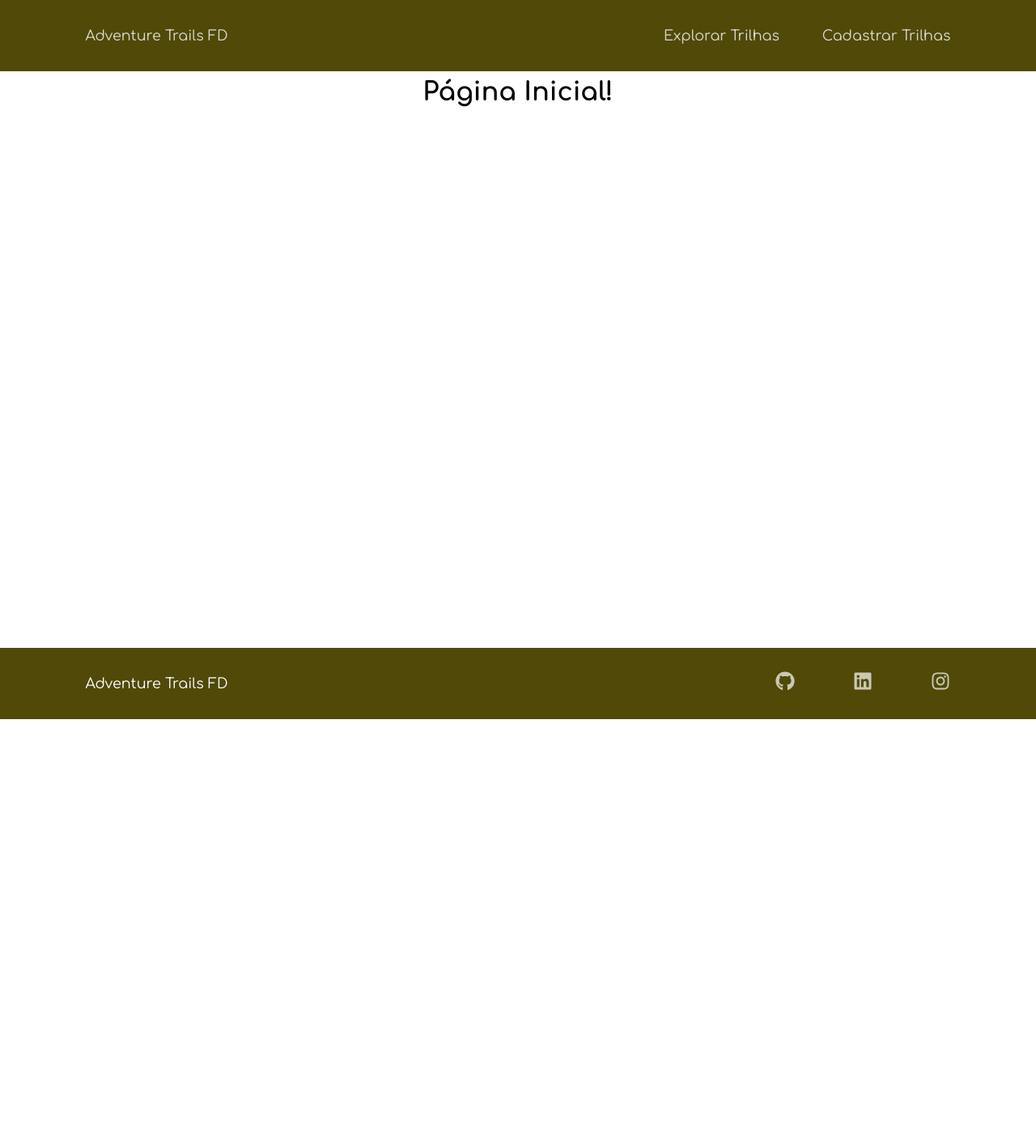
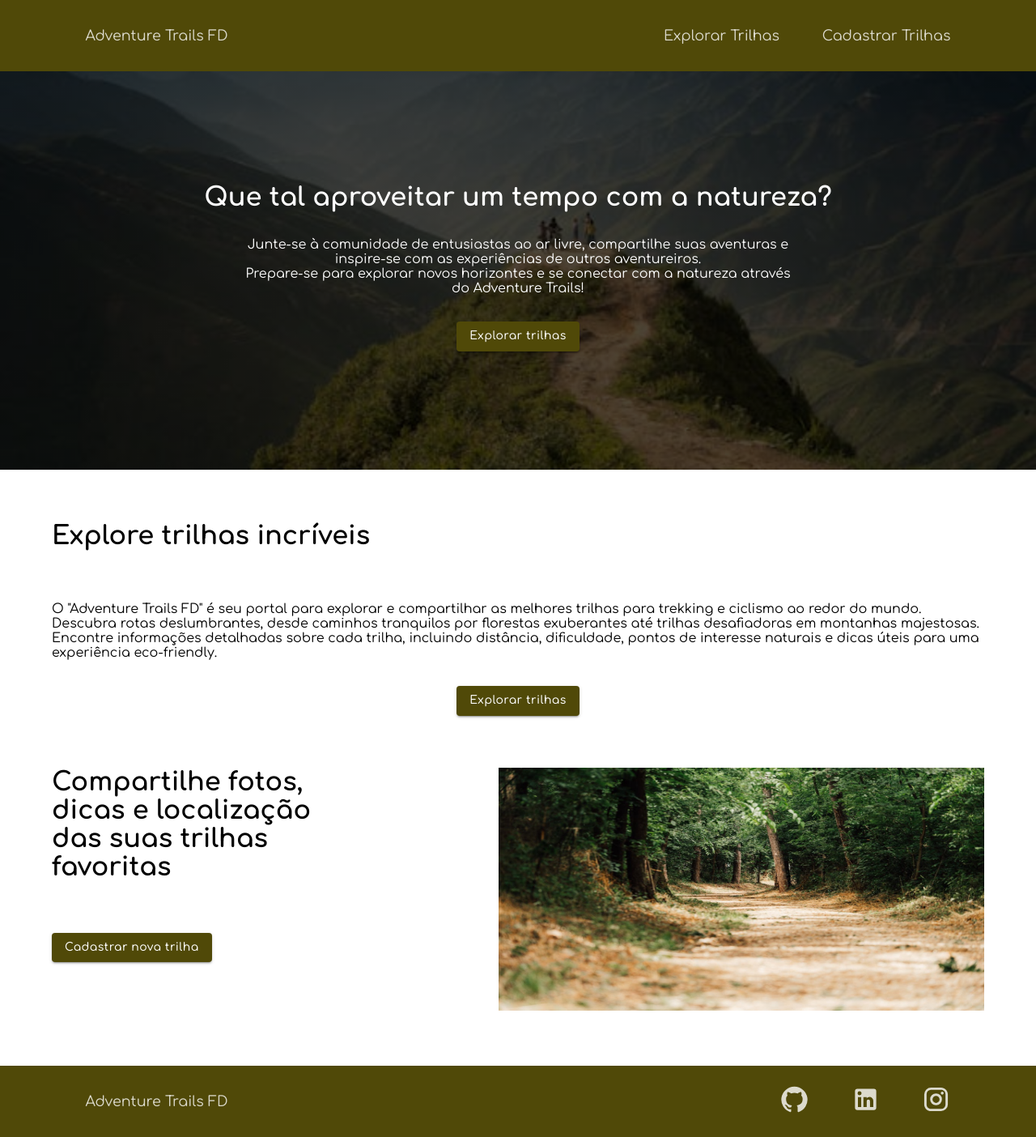
Before and after one commit to hiediferreira/adventure-trails-fd, a React (Vite) app: page / in a window 1280 px wide. Shown: the whole page at 81% size. Before the commit the page ends 888 px from the top, so only its background shows below. Built offline with nearby package versions, Linux system fonts and the light colour scheme.

Commit message:
Semana_12

```diff
--- a/src/App.css
+++ b/src/App.css
@@ -3,7 +3,6 @@
     flex-direction: column;
     align-items: center;
     /* width: 100vw; */
-    height: 100vh;
 }
 
 .titulo{
--- a/src/Components/CardFooter/Footer.jsx
+++ b/src/Components/CardFooter/Footer.jsx
@@ -1,14 +1,25 @@
 import styles from "./footer.module.css"
-import { FaGithub, FaLinkedin, FaInstagram } from "react-icons/fa"
+import { Link } from "react-router-dom"
+// import GitHubIcon from '@mui/icons-material/GitHub'
+// import LinkedInIcon from '@mui/icons-material/LinkedIn'
+// import InstagramIcon from '@mui/icons-material/Instagram';
+
+import { GitHub, LinkedIn, Instagram} from "@mui/icons-material"
 
 function Footer(){
     return(
         <footer className={styles.footer}>
-            <p>Adventure Trails FD</p>
-            <div className="footer-icones">
-                <a href="#"><FaGithub /></a>
-                <a href="#"><FaLinkedin /></a>
-                <a href="#"><FaInstagram /></a>
+            <Link className={styles.iconHome2} to="/">Adventure Trails FD</Link>
+            <div>
+                <Link className={styles.footerIcons}>
+                    <GitHub fontSize="large"/>
+                </Link>
+                <Link className={styles.footerIcons}>
+                    <LinkedIn fontSize="large" />
+                </Link>
+                <Link className={styles.footerIcons}>
+                    <Instagram fontSize="large" />
+                </Link>
             </div>
         </footer>
     )
--- a/src/Components/CardFooter/footer.module.css
+++ b/src/Components/CardFooter/footer.module.css
@@ -1,22 +1,26 @@
-footer{
+.footer{
     background-color: var(--marrom);
     height: 5em;
-
+    width: 100vw;
     display: flex;
     justify-content: space-between;
     align-items: center;
     padding: 0 6em;
-    color: white;
     font-size: 1.1em
 }
 
-footer a{
+.footerIcons { /* Configurando a tag <Link />*/
     color: white;
     padding-left: 3em;
-    opacity: 0.7;
-    font-size: 24px;
+    opacity: 0.8;
 }
-footer a:hover{
+
+.footerIcons:hover, .iconHome2:hover{
     opacity: 1;
-    font-size: 28px;
+    font-size: 1.2em;;
 }
+
+.iconHome2 {
+    opacity: 0.8;
+    color: white;
+}
--- a/src/Components/CardHeader/Header.jsx
+++ b/src/Components/CardHeader/Header.jsx
@@ -4,10 +4,10 @@ import { Link } from "react-router-dom"
 function Header(){
     return(
         <header className={styles.header}>
-            <Link to="/">Adventure Trails FD</Link>
+            <Link className={styles.linkHome1} to="/">Adventure Trails FD</Link>
             <nav>
-                <Link to="/lista">Explorar Trilhas</Link>
-                <Link to="/cadastro">Cadastrar Trilhas</Link>
+                <Link  className={styles.linkHeader} to="/lista">Explorar Trilhas</Link>
+                <Link className={styles.linkHeader} to="/cadastro">Cadastrar Trilhas</Link>
             </nav>
         </header>
     )
--- a/src/Components/CardHeader/header.module.css
+++ b/src/Components/CardHeader/header.module.css
@@ -10,16 +10,18 @@
     position: fixed;
 }
 
-a{  /* Configurando a tag <Link />*/
+.linkHeader{
     color: white;
+    padding-left: 3em;
     opacity: 0.8;
 }
 
-a:hover{
+.linkHeader:hover, .linkHome1:hover{
     opacity: 1;
     font-size: 1.2em;
 }
 
-nav a{
-    padding-left: 3em;
+.linkHome1{
+    color: white;
+    opacity: 0.8;
 }
--- a/src/Components/CardTrilha/style.css
+++ b/src/Components/CardTrilha/cardTrilha.module.css
@@ -1,4 +1,4 @@
-.card-container{
+.cardContainer{
     /* Contém todo o conteúdo do card*/
     display: flex;
     box-shadow: .2em .2em .8em black;
@@ -8,17 +8,17 @@
     color: var(--corFonte);
 }
 
-.card-container:hover{
-    border: 2px solid var(--bordaHover);
+.cardContainer:hover{
+    border: 4px solid var(--bordaHover);
     box-shadow: none;
 }
 
-.card-imagem{
+.cardImagem{
     /* Contém apenas a imagem*/
     background-position: center;
 }
 
-.card-container-dados{
+.cardDados{
     /* Contém todo o conteúdo do card (título, informações)*/
     display: flex;
     flex-direction: column;
@@ -29,24 +29,24 @@
     margin: auto;
 }
 
-.card-titulo{
+.cardTitulo{
     font-weight: bold;
     padding-bottom: 1em;
 }
 
-.card-nome{
+.cardNome{
     text-align: right;
     font-weight: bold;
 }
 
-.card-duracao, .card-trajeto{
+.cardDuracao, .cardTrajeto{
     color: var(--cinza);
     font-weight: bold;
     margin-bottom: 10px;
     text-align: left;
 }
 
-.card-dif{
+.cardDif{
     width: 100px;
     border-radius: 10px;
     background-color: rgba(92, 102, 112, 0.5);
@@ -56,19 +56,25 @@
     margin-bottom: 10px;
 }
 
-.card-aval{
+.cardAval{
     /* Contém as estrelas e o link para avaliação*/
     display: flex;
 }
 
-.estrelas{
-    margin-right: 8px;
-    text-align: left;
-}
-
-.link-aval{
+.linkAval{
     text-align: right;
     color: var(--corFonte);
     text-align: right;
     margin-left: 50px;
 }
+
+.favButton{
+    border: none;
+    font-size: 24px;
+    margin-left: 10px;
+}
+
+.estrelas{
+    color: rgb(149, 4, 149);
+    font-size: 24px;
+}
--- a/src/Components/CardTrilha/index.jsx
+++ b/src/Components/CardTrilha/index.jsx
@@ -1,11 +1,42 @@
-import "./style.css"
+import styles from "./cardTrilha.module.css"
+import {FaStar, FaRegHeart, FaHeart} from "react-icons/fa"
+import { useState } from "react"
+
 
 function CardTrilha({dadosTrilha}){
+    const [favorito, setFavorito] = useState(false)
+
     return(
-        <div>
-            <img className="card-imagem" width={"200px"} src={dadosTrilha.urlImagem} alt="imagem-trilha" />
-            <h1>{dadosTrilha.nomeTrilha}</h1>
-            <span>{dadosTrilha.cidade} / {dadosTrilha.estado}</span>
+        <div className={styles.cardContainer}>
+            <img className={styles.cardImagem} width={"200px"} src={dadosTrilha.urlImagem} alt="imagem-trilha" />
+
+            <div className={styles.cardDados}>
+                <p className={styles.cardTitulo}>
+                    {dadosTrilha.nomeTrilha} - {dadosTrilha.cidade}/{dadosTrilha.estado}
+                    <button className={styles.favButton} onClick={()=> setFavorito((fav) => !fav)}>
+                        {favorito ? <FaHeart style={{color:'red'}} /> : <FaRegHeart  />}
+                    </button>
+                </p>
+
+                <p className={styles.cardNome}>Por: {dadosTrilha.nomeUsuario}</p>
+
+                <p className={styles.cardDuracao}>Duração: {dadosTrilha.duracao} min</p>
+
+                <p className={styles.cardTrajeto}>Trajeto: {dadosTrilha.trajeto} km</p>
+
+                <p className={styles.cardDif}>{dadosTrilha.dificuldade}</p>
+
+                <div className={styles.cardAval}>
+                    <div className={styles.estrelas}>
+                        <FaStar style={{marginRight:"5px"}}/>
+                        <FaStar style={{marginRight:"5px"}}/>
+                        <FaStar style={{marginRight:"5px"}}/>
+                        <FaStar style={{marginRight:"5px"}}/>
+                        <FaStar />
+                    </div>
+                    <a href="#" className={styles.linkAval}>Avaliações</a>
+                </div>
+            </div>
         </div>
     )
 }
--- a/src/Pages/Home.jsx
+++ b/src/Pages/Home.jsx
@@ -1,7 +1,64 @@
+import styles from "./estilosPages.module.css"
+import { Link } from "react-router-dom"
+
+import { createTheme, ThemeProvider } from '@mui/material/styles'
+import { Button } from '@mui/material'
+
+
 function Home(){
+
+    const theme = createTheme({
+        palette: {
+            primary: {
+                main: '#504908',
+                contrastText: '#fff',
+            }
+        },
+        typography: {
+            button: {
+                textTransform: "none",  //removendo o upperCase dos botões
+            }
+        }
+    })
+
     return(
         <div className="container">
-            <h1>Página Inicial!</h1>
+            <div className={styles.imgHome}>
+                <h1>Que tal aproveitar um tempo com a natureza?</h1>
+                <p className={styles.pSize}>
+                    Junte-se à comunidade de entusiastas ao ar livre, compartilhe suas aventuras e inspire-se com as experiências de outros aventureiros. <br />Prepare-se para explorar novos horizontes e se conectar com a natureza através do Adventure Trails!
+                </p>
+                <ThemeProvider theme={theme}>
+                    <Button variant="contained" color="primary"><Link className={styles.linkHome} to="/lista">Explorar trilhas</Link></Button>
+                </ThemeProvider>
+            </div>
+            <div className={styles.conteudoHome}>
+                <div className={styles.cHome1}>
+                    <div>
+                        <h1 className={styles.margin2em}>Explore trilhas incríveis</h1>
+                        <p className={styles.margin2em}>
+                            O "Adventure Trails FD" é seu portal para explorar e compartilhar as melhores trilhas para trekking e ciclismo ao redor do mundo. Descubra rotas deslumbrantes, desde caminhos tranquilos por florestas exuberantes até trilhas desafiadoras em montanhas majestosas. Encontre informações detalhadas sobre cada trilha, incluindo distância, dificuldade, pontos de interesse naturais e dicas úteis para uma experiência eco-friendly.
+                        </p>
+                    </div>
+                    <div>
+                        <ThemeProvider theme={theme}>
+                            <Button variant="contained" color="primary" sx={{"mb":8}}><Link to="/lista" className={styles.linkHome}>Explorar trilhas</Link></Button>
+                        </ThemeProvider>
+                    </div>
+                </div>
+
+                <div className={styles.cHome2}>
+                    <div>
+                        <h1 className={styles.h1Size}>Compartilhe fotos, dicas e localização das suas trilhas favoritas</h1>
+                        <ThemeProvider theme={theme}>
+                            <Button variant="contained" color="primary"><Link className={styles.linkHome} to="/cadastro">Cadastrar nova trilha</Link></Button>
+                        </ThemeProvider>
+                    </div>
+                    <div>
+                        <img className={styles.imgNatureza} src="./src/assets/img-natureza.jpg" alt="imagem ilustrativa"/>
+                    </div>
+                </div>
+            </div>
         </div>
     )
 }
--- a/src/Pages/Lista.jsx
+++ b/src/Pages/Lista.jsx
@@ -1,19 +1,20 @@
 import CardTrilha from "../Components/CardTrilha"
 import { useContext } from "react"
 import { TrilhasContext } from "../Context/TrilhasContext"
+import styles from "./estilosPages.module.css"
 
 function Lista(){
     const {trilhas, isLoading} = useContext(TrilhasContext)
 
     return(
         <div className="container">
-            <h1>Explore trilhas incríveis</h1>
+            <h1 className={styles.h1Lista}>Explore trilhas incríveis</h1>
             {!!trilhas && !isLoading ? (
                 trilhas.map((traill, index) => (
                     <CardTrilha dadosTrilha={traill} key={index} />
                 ))
                 ) : (
-                    <span>Não há dados disponíceis</span>
+                    <span>Não há dados disponíveis</span>
                 )
             }
         </div>
--- /dev/null
+++ b/src/Pages/estilosPages.module.css
@@ -0,0 +1,67 @@
+/* Página Home */
+.imgHome{
+    height: 500px;
+    width: 100vw;
+    background-image: linear-gradient(rgba(0, 0, 0, 0.7), rgba(0, 0, 0, 0.7)), url(../assets/imagem-fundo.jpg);
+    background-repeat: no-repeat;
+    background-position: center;
+    background-size: cover;
+    color: white;
+    display: flex;
+    flex-direction: column;
+    justify-content: center; /* Alinhamento vertical*/
+    align-items: center;
+}
+
+.pSize{
+    max-width: 700px;
+    margin: 2em 0;
+    text-align: center;
+}
+
+.conteudoHome{
+    margin: 4em;
+}
+
+.margin2em{
+    margin-bottom: 2em;
+}
+
+.cHome1{
+    display: flex;
+    flex-direction: column;
+    align-items: center;
+}
+
+.cHome2{
+    display: flex;
+    justify-content: space-between;
+}
+
+.h1Size{
+    max-width: 350px;
+    margin-bottom: 2em;
+}
+
+.imgNatureza{
+    height: 300px;
+    width: 600px;
+}
+
+.linkHome{
+    color: white;
+}
+
+
+
+
+
+
+
+
+
+
+.h1Lista{
+    margin: 1em 0;
+    color: #504908
+}
--- a/src/index.css
+++ b/src/index.css
@@ -1,5 +1,4 @@
 /*No index.css também posso declarar as variáveis*/
-
 
 @import url('https://fonts.googleapis.com/css2?family=Comfortaa:wght@300..700&display=swap');
 
@@ -21,5 +20,5 @@
 }
 
 .container{
-    padding-top: 6em;
+    padding-top: 5em;
 }
```
Also changed, not shown: src/assets/img-natureza.jpg (added).
